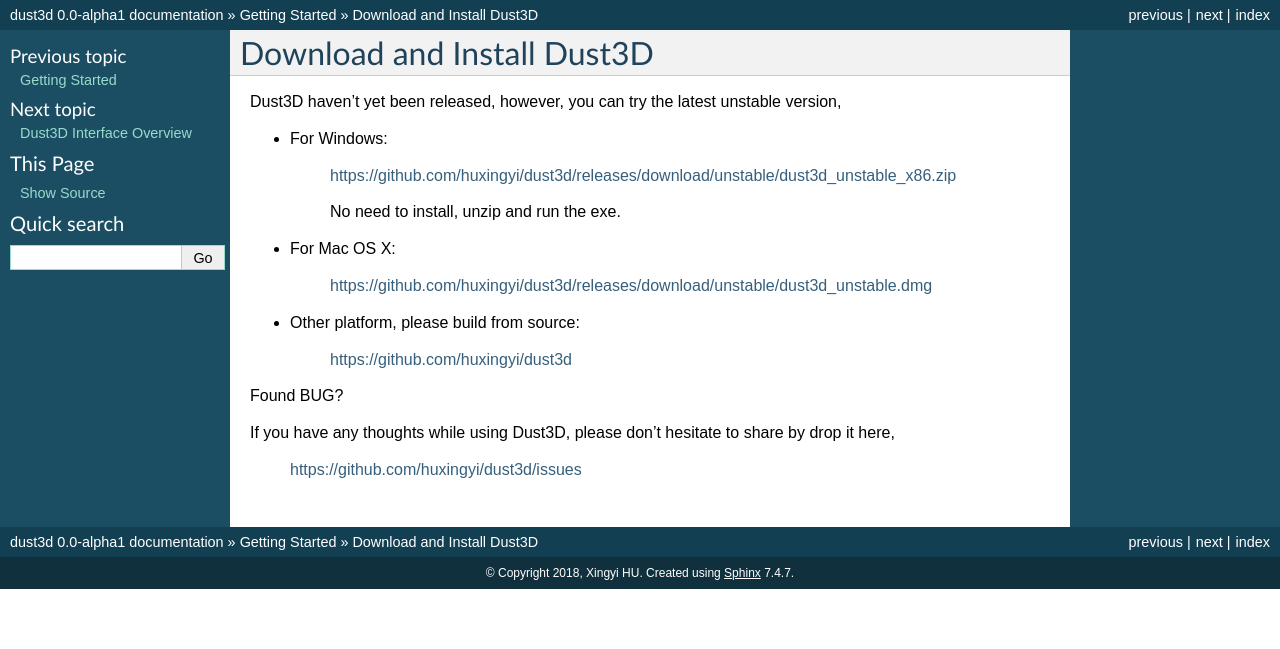
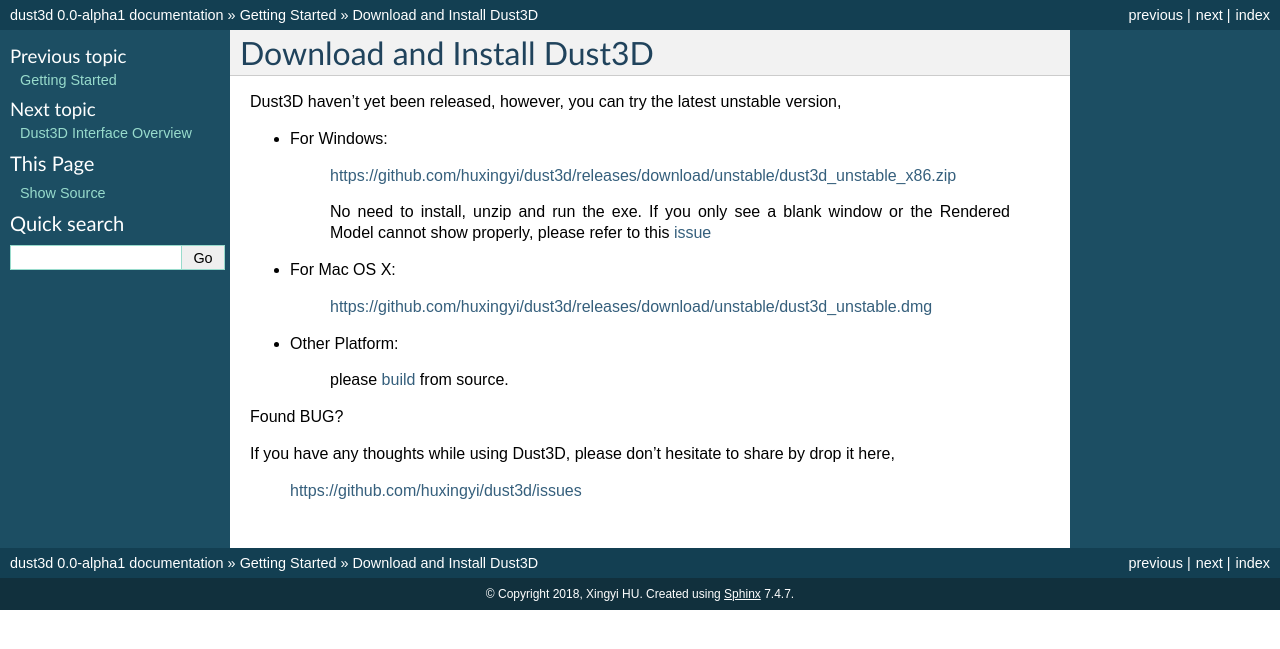
Before and after one commit to huxingyi/dust3d, a Sphinx documentation site: the page built from docs/install.rst, in a window 1280 px wide. Shown: the top 649 px of the page. Built offline with Sphinx 7.4.7, drawn with Linux system fonts in a browser that asks for light colours.

Commit message:
Add software opengl workaround to docs
Thanks @chalcosoma for https://github.com/huxingyi/dust3d/issues/9

```diff
--- a/docs/install.rst
+++ b/docs/install.rst
@@ -6,15 +6,19 @@
 
     https://github.com/huxingyi/dust3d/releases/download/unstable/dust3d_unstable_x86.zip
 
-    No need to install, unzip and run the exe.
+    No need to install, unzip and run the exe. If you only see a blank window or the Rendered Model cannot show properly, please refer to this issue_
+
+.. _issue: https://github.com/huxingyi/dust3d/issues/9
 
 * For Mac OS X:
 
     https://github.com/huxingyi/dust3d/releases/download/unstable/dust3d_unstable.dmg
 
-* Other platform, please build from source:
+* Other Platform:
 
-    https://github.com/huxingyi/dust3d
+    please build_ from source.
+
+.. _build: https://dust3d.readthedocs.io/en/latest/builds.html
 
 Found BUG?
 
```
Also changed, not shown: 1 other file.
